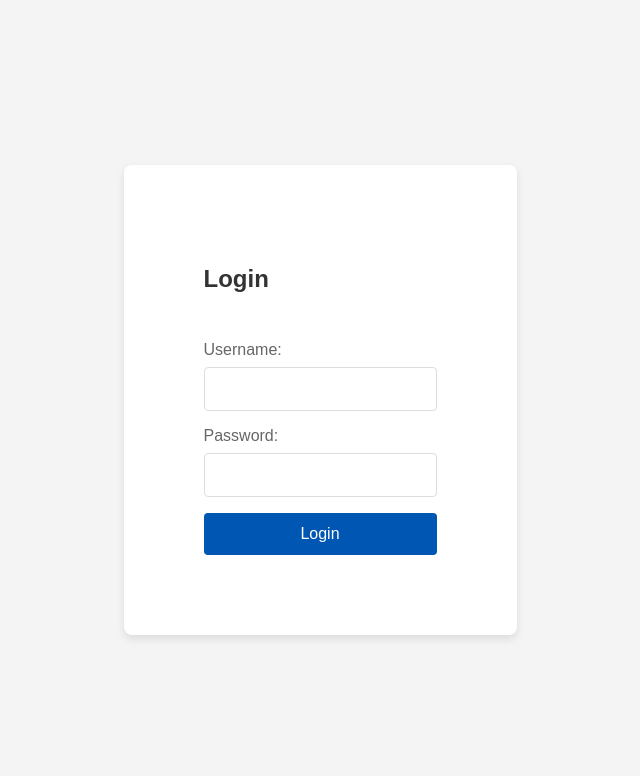
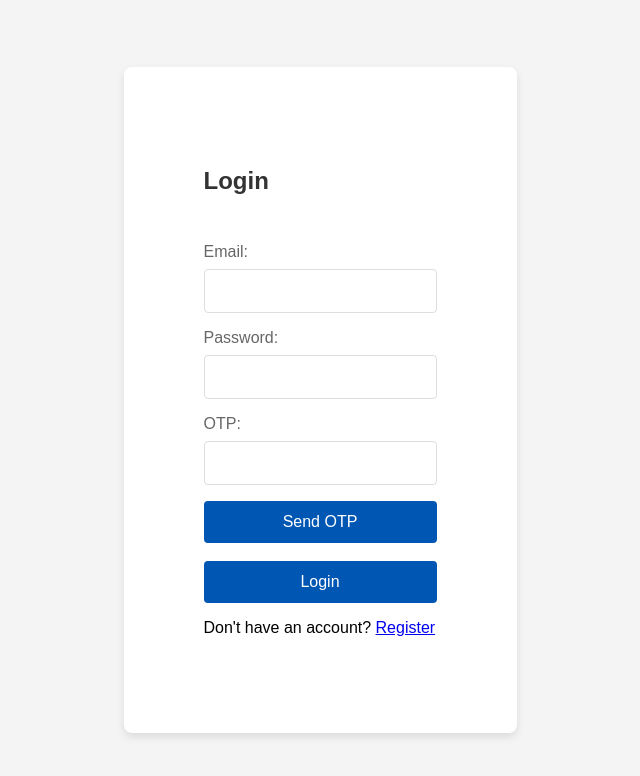
Before and after one commit to iamdeepak199/Register-And-Login-With-Otp, a Node server app: page /login in a window 1280 px wide. Shown: the top 776 px of the page, without its empty margins (320-960 px from the left). Run offline with Node 20, Linux system fonts and the light colour scheme; some libraries are stand-ins or nearby versions.

Commit message:
Initial commit

```diff
--- a/App.js
+++ b/App.js
@@ -5,6 +5,8 @@ const chalk = require("chalk");
 const session = require("express-session");
 const authRoutes = require("./routes/authRoutes");
 const dashboardRoutes = require("./routes/dashboardRotes");
+const otpRoutes = require("./routes/otpRoutes");
+const userRoutes = require("./routes/userRoutes");
 
 const app = express();
 const PORT = process.env.PORT || 3000;
@@ -15,20 +17,25 @@ app.use(express.static(path.join(__dirname, "public")));
 
 app.set("view engine", "hbs");
 
-// Session config
-app.use(session({
+app.use(
+  session({
     secret: "secretKey123",
     resave: false,
-    saveUninitialized: true,
-}));
-
+    saveUninitialized: false,
+    cookie: { secure: false }, // Use true only if using HTTPS
+  })
+);
 
 // Use routes
 app.use("/", authRoutes);
 app.use("/", dashboardRoutes);
-
+app.use("/", authRoutes);
+app.use("/", otpRoutes);
+app.use("/", userRoutes);
 
 // Start server
 app.listen(PORT, () => {
-    console.log(chalk.green.bold.inverse(`Server is running at http://localhost:${PORT} `));
+  console.log(
+    chalk.green.bold.inverse(`Server is running at http://localhost:${PORT} `)
+  );
 });
--- a/package.json
+++ b/package.json
@@ -22,6 +22,7 @@
     "hbs": "^4.2.0",
     "multer": "^2.0.1",
     "mysql2": "^3.14.1",
+    "nodemailer": "^7.0.3",
     "nodemon": "^3.1.10",
     "path": "^0.12.7"
   }
--- a/public/style.css
+++ b/public/style.css
@@ -63,6 +63,7 @@ body {
 .form button:hover {
   background-color: #004494;
 }
+
 .home-container {
   text-align: center;
   padding-top: 100px;
@@ -83,6 +84,7 @@ body {
   background-color: #0056b3;
   color: #fff;
 }
+
 /* Button container styles */
 .button-container {
   margin-top: 20px;
--- a/routes/authRoutes.js
+++ b/routes/authRoutes.js
@@ -1,71 +1,47 @@
 const express = require("express");
+const router = express.Router();
 const multer = require("multer");
-const path = require('path');
-const bcrypt = require("bcrypt");
+const path = require("path");
 const { db } = require("../Config/DataBase");
 
-const router = express.Router();
+// Multer config
+const storage = multer.diskStorage({
+  destination: (req, file, cb) => cb(null, "uploads/"),
+  filename: (req, file, cb) => cb(null, Date.now() + path.extname(file.originalname)),
+});
+const upload = multer({ storage });
 
-// Home page
-router.get("/", (req, res) => {
-    res.render("index");
-});
+// GET pages
+router.get("/login", (req, res) => res.render("login"));
+router.get("/register", (req, res) => res.render("register"));
 
-// Login page
-router.get("/login", (req, res) => {
-    res.render("login");
-});
-
-// Register page
-router.get("/register", (req, res) => {
-    res.render("register");
-});
-
-
-const storage = multer.diskStorage({
-    destination: (req, file, cb) => {
-        cb(null, 'uploads/'); // Make sure this folder exists
-    },
-    filename: (req, file, cb) => {
-        cb(null, Date.now() + path.extname(file.originalname));
-    }
-});
-
-const upload = multer({ storage: storage });
-// Handle registration
-// ✅ NEW CODE — USE THIS INSTEAD
-router.post("/register", upload.single("img"), async (req, res) => {
-    try {
+// POST register
+router.post("/register", upload.single("img"), (req, res) => {
   const { username, email, password, companyname, age, dob } = req.body;
-        const hashedPassword = await bcrypt.hash(password, 10);
   const img = req.file ? req.file.filename : null;
 
   const sql = "INSERT INTO users (username, email, password, companyname, age, dob, img) VALUES (?, ?, ?, ?, ?, ?, ?)";
-        db.query(sql, [username, email, hashedPassword, companyname, age, dob, img], (err) => {
-            if (err) {
-                console.error("MySQL Error:", err);
-                return res.send("Error during registration");
-            }
+  db.query(sql, [username, email, password, companyname, age, dob, img], (err) => {
+    if (err) return res.send("Error during registration");
     res.redirect("/login");
   });
-    } catch (error) {
-        console.error("Server Error:", error);
-        res.send("An error occurred during registration");
-    }
 });
 
+// POST login
+router.post("/login", (req, res) => {
+  const { email, password, otp } = req.body;
 
-// Handle login
-router.post("/login", (req, res) => {
-    const { username, password } = req.body;
-    const sql = "SELECT * FROM users WHERE username = ?";
-    db.query(sql, [username], async (err, results) => {
+  if (req.session.email !== email) return res.send("Email mismatch");
+  if (req.session.otp !== otp) return res.send("Invalid OTP");
+
+  db.query("SELECT * FROM users WHERE email = ?", [email], (err, results) => {
     if (err || results.length === 0) return res.send("Invalid credentials");
+    const user = results[0];
 
-        const user = results[0];
-        const match = await bcrypt.compare(password, user.password);
-        if (match) {
+    if (password.trim() === user.password.trim()) {
       req.session.user = user;
+      delete req.session.otp;
+      delete req.session.email;
       res.redirect("/dashboard");
     } else {
       res.send("Wrong password");
@@ -73,31 +49,4 @@ router.post("/login", (req, res) => {
   });
 });
 
-router.post("/delete", (req, res) => {
-    const userId = req.session.user?.id; // Make sure 'id' matches your database column
-
-    if (!userId) {
-        return res.status(401).send("Not logged in");
-    }
-
-    const sql = "DELETE FROM users WHERE id = ?";
-    db.query(sql, [userId], (err) => {
-        if (err) {
-            console.error("MySQL Error:", err);
-            return res.send("Error deleting account");
-        }
-
-        req.session.destroy(() => {
-            res.redirect("/register"); // or send a message
-        });
-    });
-});
-
-
-// Logout
-router.get("/logout", (req, res) => {
-    req.session.destroy();
-    res.redirect("/login");
-});
-
 module.exports = router;
--- a/routes/dashboardRotes.js
+++ b/routes/dashboardRotes.js
@@ -3,8 +3,8 @@ const router = express.Router();
 
 // Protected dashboard
 router.get("/dashboard", (req, res) => {
-    if (!req.session.user) return res.redirect("/login");
-    res.render("dashboard", { username: req.session.user.username });
+  if (!req.session.user) return res.redirect("/login");
+  res.render("dashboard", { username: req.session.user.username });
 });
 
 module.exports = router;
--- a/views/Login.hbs
+++ b/views/Login.hbs
@@ -2,23 +2,54 @@
 <html lang="en">
 
 <head>
-    <meta charset="UTF-8">
-    <meta name="viewport" content="width=device-width, initial-scale=1.0">
+    <meta charset="UTF-8" />
+    <meta name="viewport" content="width=device-width, initial-scale=1.0" />
     <title>Login Form</title>
-    <link rel="stylesheet" href="style.css"> <!-- Link to your CSS file -->
+    <link rel="stylesheet" href="style.css" />
 </head>
 
 <body>
     <div class="container">
-        <form class="form" method="POST">
+        <form class="form" method="POST" action="/login">
             <h2>Login</h2>
-            <label for="username">Username:</label>
-            <input type="text" id="username" name="username" required>
+
+            <label for="email">Email:</label>
+            <input type="text" id="email" name="email" required />
+
             <label for="password">Password:</label>
-            <input type="password" id="password" name="password" required>
+            <input type="password" id="password" name="password" required />
+
+            <label for="otp">OTP:</label>
+            <input type="text" id="otp" name="otp" required />
+
+            <button type="button" onclick="sendOTP()">Send OTP</button><br>
             <button type="submit">Login</button>
+
+            <p>Don't have an account? <a href="/register">Register</a></p>
         </form>
     </div>
+
+    <script>
+        function sendOTP() {
+            const email = document.getElementById("email").value;
+            if (!email) {
+                alert("Please enter your email first.");
+                return;
+            }
+
+            fetch("/send-otp", {
+                method: "POST",
+                headers: { "Content-Type": "application/json" },
+                body: JSON.stringify({ email })
+            })
+                .then(res => res.text())
+                .then(data => alert(data))
+                .catch(err => {
+                    console.error(err);
+                    alert("Failed to send OTP.");
+                });
+        }
+    </script>
 </body>
 
 </html>
```
Also changed, not shown: routes/otpRoutes.js (added, +34 -0 lines), routes/userRoutes.js (added, +19 -0 lines), views/index.hbs (deleted, +0 -17 lines), views/Register.hbs (line endings or trailing spaces), 1 other file. Lines whose indentation alone changed are shown as unchanged.
